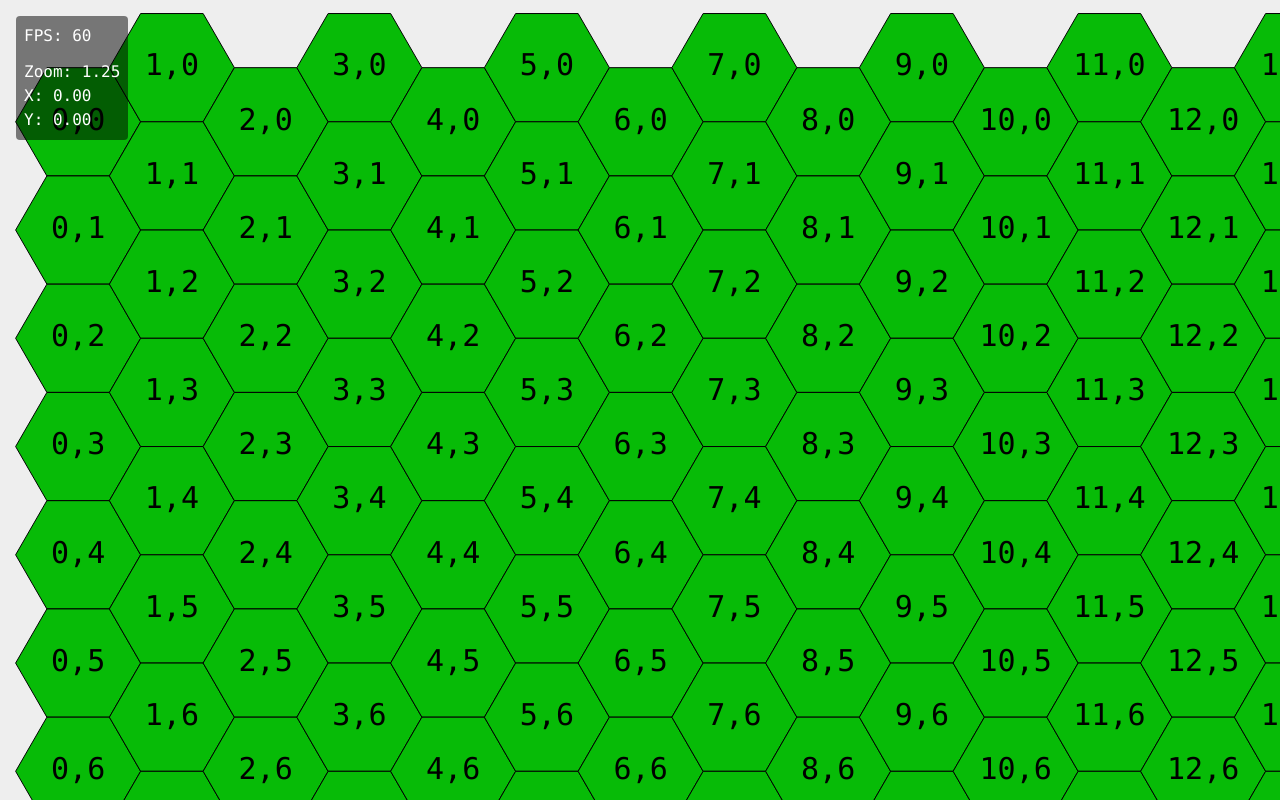
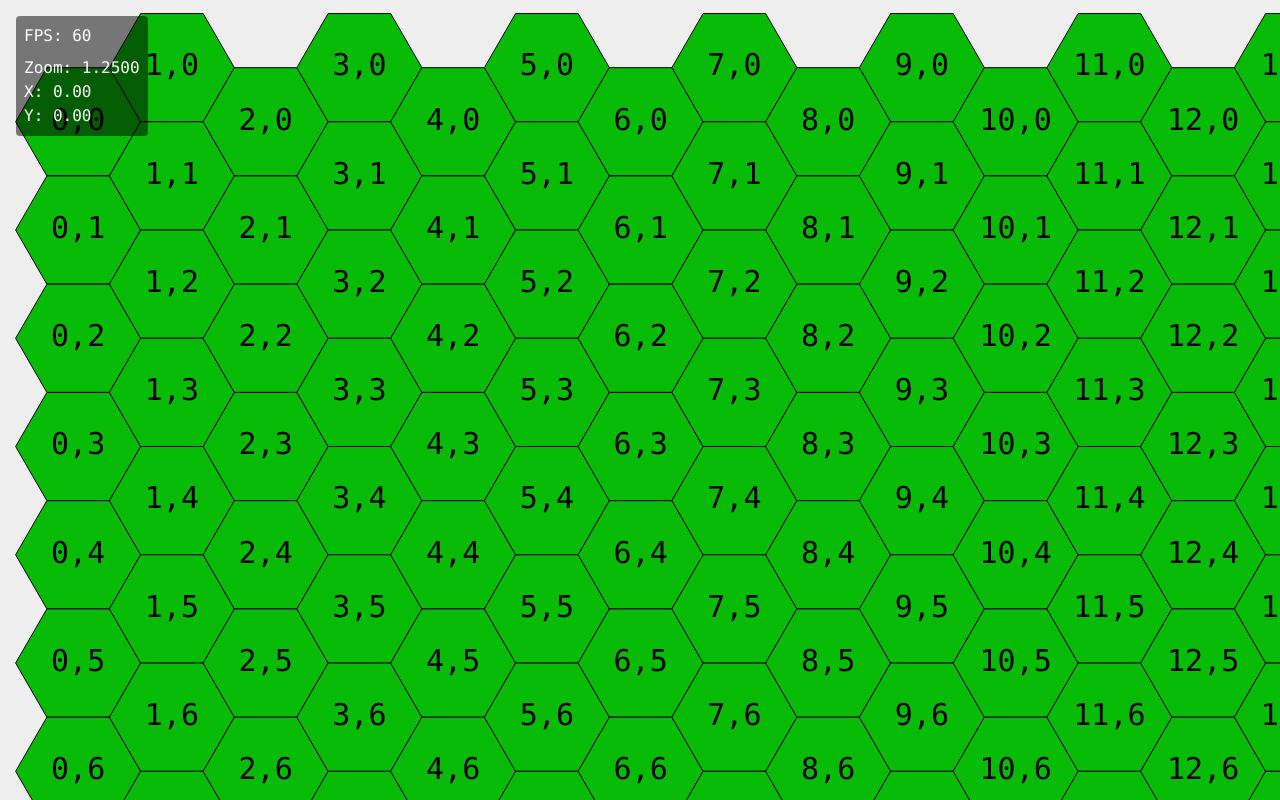
Before and after one commit to SeriousGuy888/HataSimulatorPrototype, a SvelteKit app: page / in a window 1280 px wide. Built offline with nearby package versions, Linux system fonts and the light colour scheme.

Commit message:
debug menu improvements

```diff
--- a/src/routes/GameWorld.svelte
+++ b/src/routes/GameWorld.svelte
@@ -165,11 +165,11 @@
 
   <aside
     id="debug-info-panel"
-    class="absolute left-4 top-4 p-2 rounded bg-black text-white bg-opacity-50 font-mono grid gap-3"
+    class="absolute left-4 top-4 p-2 rounded bg-black text-white bg-opacity-50 font-mono grid gap-2"
   >
     <p>FPS: {Math.round(fps)}</p>
     <section>
-      <p>Zoom: {view.zoom}</p>
+      <p>Zoom: {view.zoom.toFixed(4)}</p>
       <p>X: {view.x.toFixed(2)}</p>
       <p>Y: {view.y.toFixed(2)}</p>
     </section>
```
